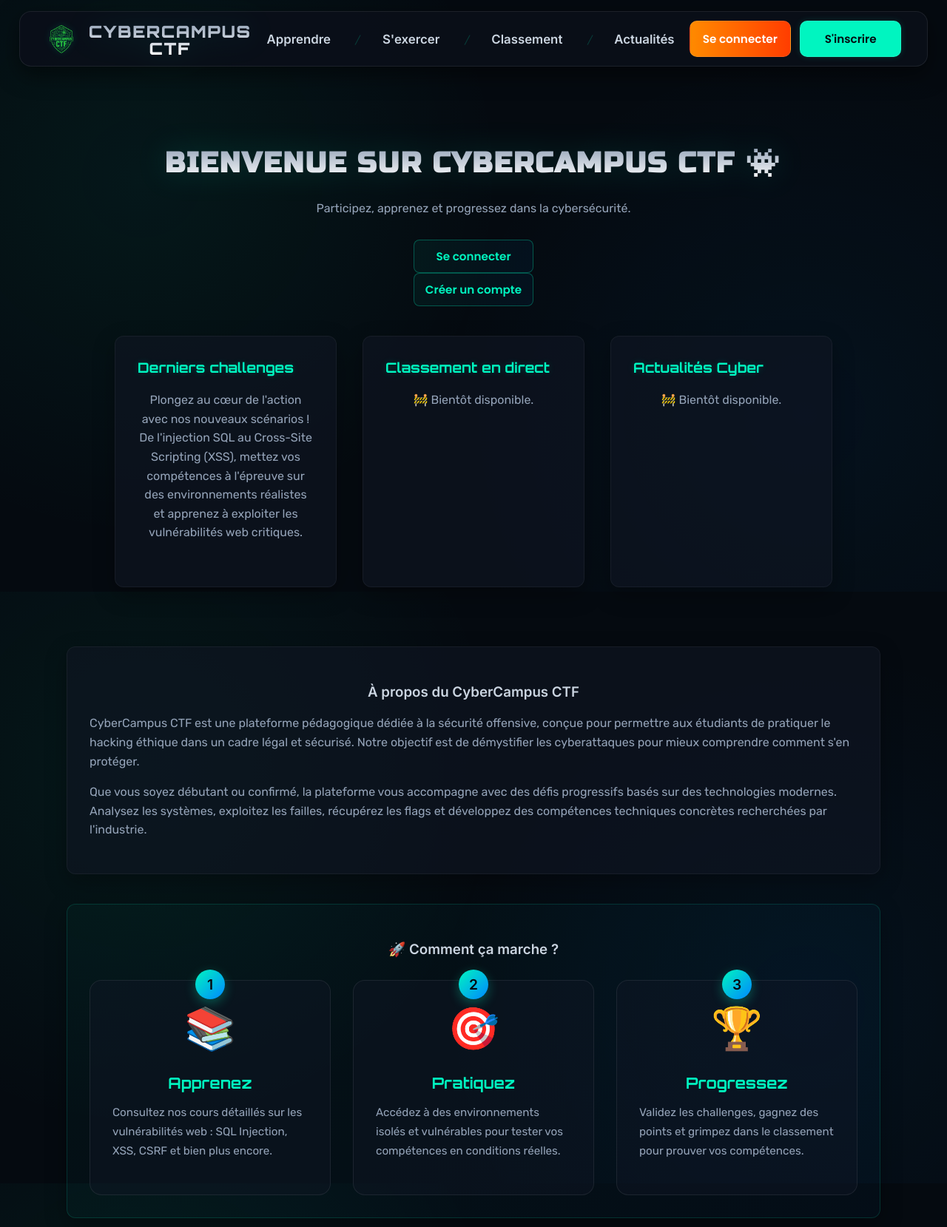
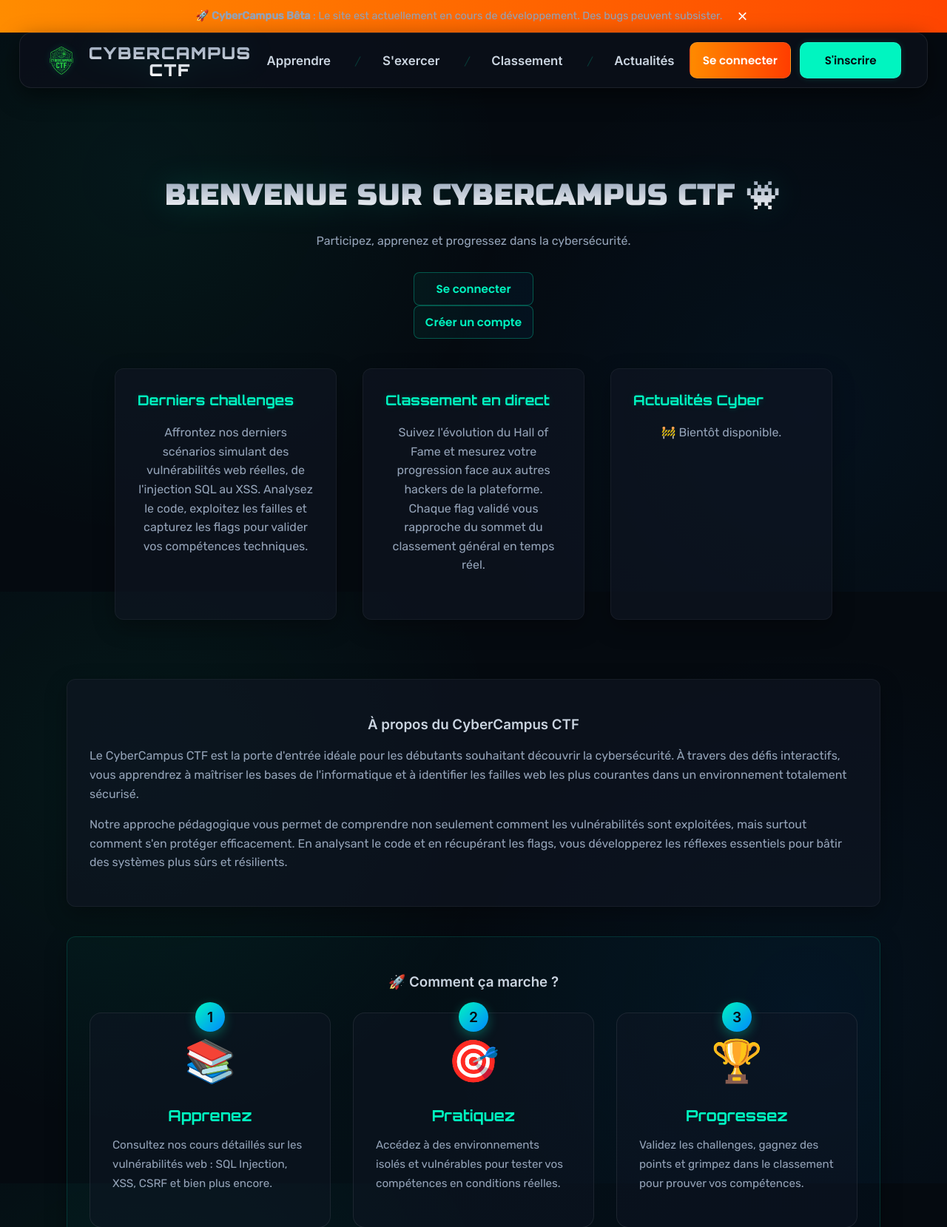
Before and after one commit to illeska/cybercampus-ctf, a Flask app: page /home in a window 1280 px wide. Shown: the top 1659 px of the page at 74% size. Run offline with Flask 3, Linux system fonts and the light colour scheme; data that the repository does not hold is empty.

Commit message:
modification de l'UI

```diff
--- a/app.py
+++ b/app.py
@@ -25,7 +25,7 @@ app.config.update(
     SESSION_COOKIE_HTTPONLY=True,  # Empêche le JavaScript de voler le cookie (sécurité anti-XSS)
     SESSION_COOKIE_SAMESITE='Lax', # Permet de garder la session lors de la navigation interne
     SESSION_COOKIE_NAME='cybercampus_session', # Un nom unique pour ton CTF
-    PERMANENT_SESSION_LIFETIME=1800 # Session de 30 minutes
+    PERMANENT_SESSION_LIFETIME=31536000 # Session d'une année
 )
 
 # Initialisation des extensions (SQLAlchemy, LoginManager, etc.)
--- a/webapp/static/css/style.css
+++ b/webapp/static/css/style.css
@@ -1647,3 +1647,35 @@ footer {
   box-shadow: 0 0 25px rgba(251, 191, 36, 0.5);
   transform: translateY(-2px);
 }
+
+.beta-banner {
+    background: linear-gradient(90deg, #ff8c00, #ff4500);
+    color: white;
+    padding: 10px 20px;
+    text-align: center;
+    position: relative;
+    font-size: 0.9rem;
+    z-index: 1001; /* Pour être au-dessus de la navbar */
+}
+
+.beta-content {
+    display: flex;
+    justify-content: center;
+    align-items: center;
+    gap: 15px;
+}
+
+.close-beta {
+    background: none;
+    border: none;
+    color: white;
+    font-size: 1.5rem;
+    cursor: pointer;
+    line-height: 1;
+    padding: 0 5px;
+    transition: transform 0.2s;
+}
+
+.close-beta:hover {
+    transform: scale(1.2);
+}
--- a/webapp/templates/base.html
+++ b/webapp/templates/base.html
@@ -10,6 +10,12 @@
   <link rel="icon" type="image/png" href="{{ url_for('static', filename='img/logo.png') }}" />
 </head>
 <body>
+  <div id="beta-banner" class="beta-banner">
+  <div class="beta-content">
+    <span>🚀 <strong>CyberCampus Bêta</strong> : Le site est actuellement en cours de développement. Des bugs peuvent subsister.</span>
+    <button class="close-beta" onclick="closeBanner()">&times;</button>
+  </div>
+</div>
 <nav class="navbar">
   <div class="nav-left">
     <a href="{{ url_for('home') }}" class="brand-link">
@@ -55,7 +61,7 @@
 
 
   <footer>
-    <p>© 2026 CyberCampus CTF - Université Catholique de Lille</p>
+    <p>© 2026 CyberCampus CTF</p>
   </footer>
 </body>
 </html>
--- a/webapp/templates/index.html
+++ b/webapp/templates/index.html
@@ -19,12 +19,14 @@
   <div class="home-containers">
     <div class="home-block">
       <h3>Derniers challenges</h3>
-      <p>Plongez au cœur de l'action avec nos nouveaux scénarios ! De l'injection SQL au Cross-Site Scripting (XSS), mettez vos compétences à l'épreuve sur des environnements réalistes et apprenez à exploiter les vulnérabilités web critiques.</p>
+      <p>Affrontez nos derniers scénarios simulant des vulnérabilités web réelles, de l'injection SQL au XSS.
+        Analysez le code, exploitez les failles et capturez les flags pour valider vos compétences techniques.</p>
     </div>
 
     <div class="home-block">
       <h3>Classement en direct</h3>
-      <p>🚧 Bientôt disponible.</p>
+      <p>Suivez l'évolution du Hall of Fame et mesurez votre progression face aux autres hackers de la plateforme.
+        Chaque flag validé vous rapproche du sommet du classement général en temps réel.</p>
     </div>
 
     <div class="home-block">
@@ -38,15 +40,14 @@
 <section class="section-large">
   <h3>À propos du CyberCampus CTF</h3>
   <p>
-    CyberCampus CTF est une plateforme pédagogique dédiée à la sécurité offensive,
-    conçue pour permettre aux étudiants de pratiquer le hacking éthique dans un cadre
-    légal et sécurisé. Notre objectif est de démystifier les cyberattaques pour mieux
-    comprendre comment s'en protéger.
+    Le CyberCampus CTF est la porte d'entrée idéale pour les débutants souhaitant découvrir la cybersécurité.
+    À travers des défis interactifs, vous apprendrez à maîtriser les bases de l'informatique et à identifier
+    les failles web les plus courantes dans un environnement totalement sécurisé.
   </p>
   <p>
-    Que vous soyez débutant ou confirmé, la plateforme vous accompagne avec des défis progressifs
-    basés sur des technologies modernes. Analysez les systèmes, exploitez les failles, récupérez
-    les flags et développez des compétences techniques concrètes recherchées par l'industrie.
+    Notre approche pédagogique vous permet de comprendre non seulement comment les vulnérabilités sont exploitées,
+    mais surtout comment s'en protéger efficacement. En analysant le code et en récupérant les flags,
+    vous développerez les réflexes essentiels pour bâtir des systèmes plus sûrs et résilients.
   </p>
 </section>
 
```
Also changed, not shown: webapp/templates/404.html (deleted, +0 -50 lines).
